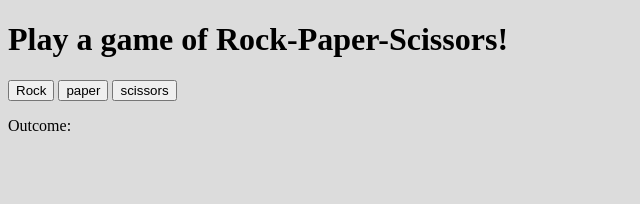
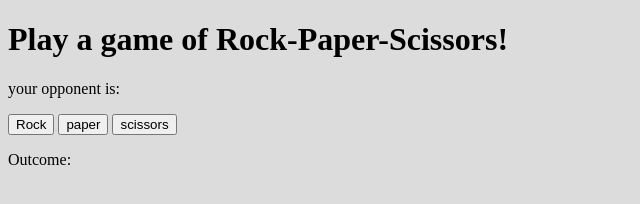
Before and after one commit to abshalom92/2nd-project-2025, a plain HTML site: page Rock-paper-scis/RPS.html in a window 1280 px wide. Shown: the whole page, without its empty margins (0-640 px from the left). Drawn offline with Linux system fonts and the light colour scheme.

Commit message:
added comment outlining my next steps on this project. pudated the rps funct names

```diff
--- a/Rock-paper-scis/RPS.html
+++ b/Rock-paper-scis/RPS.html
@@ -13,9 +13,14 @@
     <!-- you click a button indicating rock, paper, or scissors. The UI then does a countdown from 3. a robotic arm then animates 3 ticks
      and selects a random option on the 4th tick -->
     <div id="game-container">
-        <button onclick="initiateGame()" id="rock">Rock</button>
-        <button onclick="initiateGame()" id="paper">paper</button>
-        <button onclick="initiateGame()" id="scissors">scissors</button>
+        <p>your opponent is: </p>
+        <!-- add a div that houses an image of 1 of 5 opponent images. The final boss is the girl ripping through the page...-->
+         <div class="opponent">
+            <!-- <img src="" alt=""> Want to figure out how to insert an image programmatically-->
+         </div>
+        <button onclick="playRock()" id="rock">Rock</button>
+        <button onclick="playPaper()" id="paper">paper</button>
+        <button onclick="playScissors()" id="scissors">scissors</button>
         <!-- Include a count of wins, losses, and ties -->
         <div>
             <img src="/images/rock.png" id="rock-image" alt="3 pink rocks stacked on eachother biggest on bottom smallest on top" height="100px" />
```
